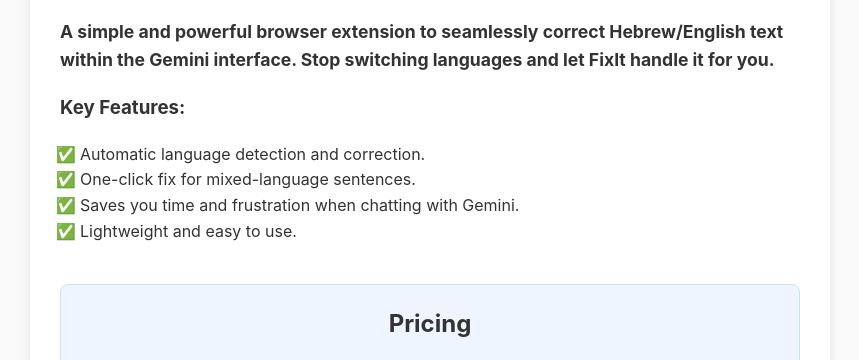
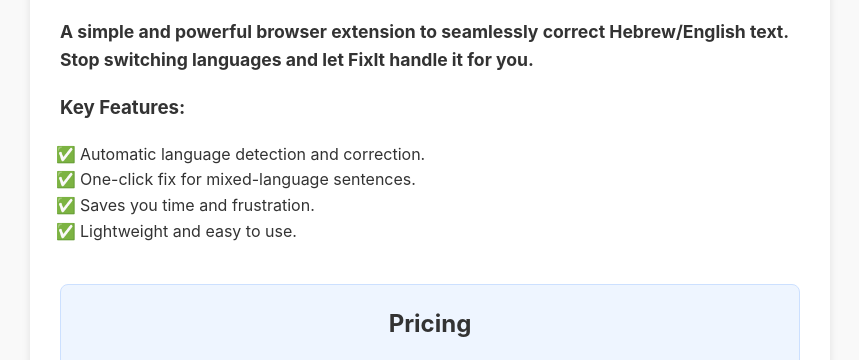
Before and after one commit to razrahima/extension-legal, a plain HTML site: page index.html in a window 1280 px wide. Shown: the part 146-506 px from the top of the page, without its empty margins (210-1069 px from the left). Drawn offline with Linux system fonts and the light colour scheme.

Commit message:
Revise FixIt extension description and features
Updated the description of the FixIt extension and improved feature details.

```diff
--- a/index.html
+++ b/index.html
@@ -64,13 +64,13 @@
     <div class="container">
         <h1>FixIt Hebrew</h1>
 
-        <p><strong>A simple and powerful browser extension to seamlessly correct Hebrew/English text within the Gemini interface. Stop switching languages and let FixIt handle it for you.</strong></p>
+        <p><strong>A simple and powerful browser extension to seamlessly correct Hebrew/English text. Stop switching languages and let FixIt handle it for you.</strong></p>
 
         <h3>Key Features:</h3>
         <ul class="features">
             <li>Automatic language detection and correction.</li>
             <li>One-click fix for mixed-language sentences.</li>
-            <li>Saves you time and frustration when chatting with Gemini.</li>
+            <li>Saves you time and frustration.</li>
             <li>Lightweight and easy to use.</li>
         </ul>
 
```
